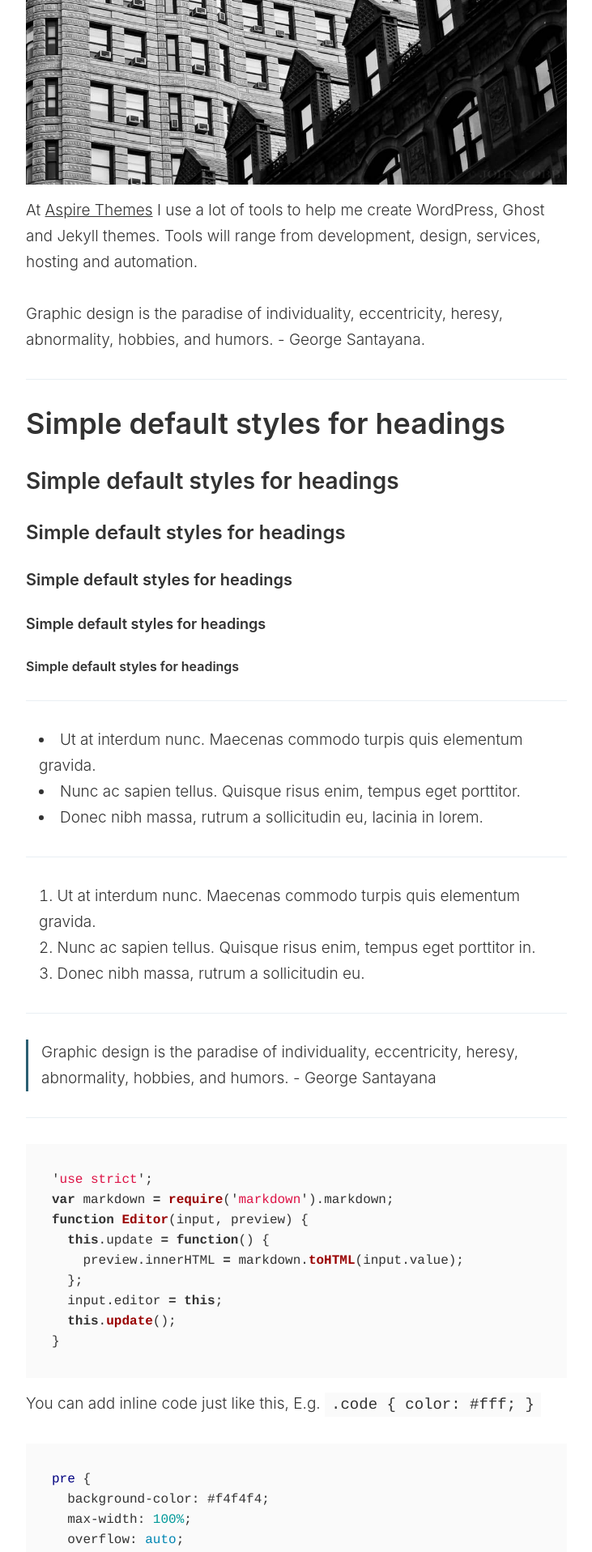
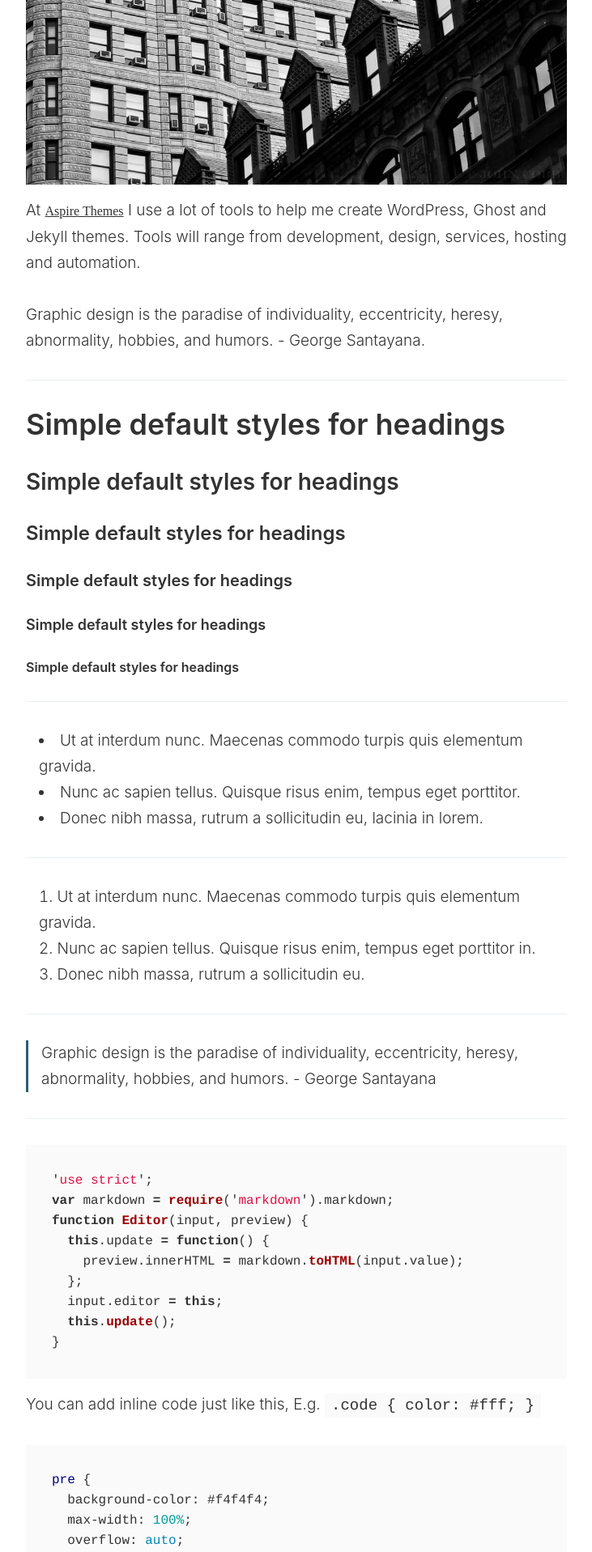
Before and after one commit to suhyunbaik/suhyunbaik.github.io, a Jekyll site: the page built from _pages/style-guide.md, in a window 1280 px wide. Shown: the part 687-2604 px from the top of the page at 81% size, without its empty margins (274-1005 px from the left). Built offline with Jekyll 4.4.1, drawn with Linux system fonts in a browser that asks for light colours.

Commit message:
Refactor: add noto font to component

```diff
--- a/_sass/components/_content.scss
+++ b/_sass/components/_content.scss
@@ -6,6 +6,8 @@
   a:not(.c-btn) {
     text-decoration: underline;
     text-decoration-skip: ink;
+    font-size: $font-size-medium;
+    font-family: $noto-font;
 
     @include attention() {
       color: $color-brand;
--- a/_sass/settings/_type.scss
+++ b/_sass/settings/_type.scss
@@ -14,6 +14,8 @@ $font-base:
   'Segoe UI Symbol';
 $font-monospace:  Courier, monospace;
 
+$noto-font: 'Noto Serif KR', serif;
+
 $font-size-base:   19px;
 $font-size-medium: 16px;
 $font-size-small:  14px;
```
